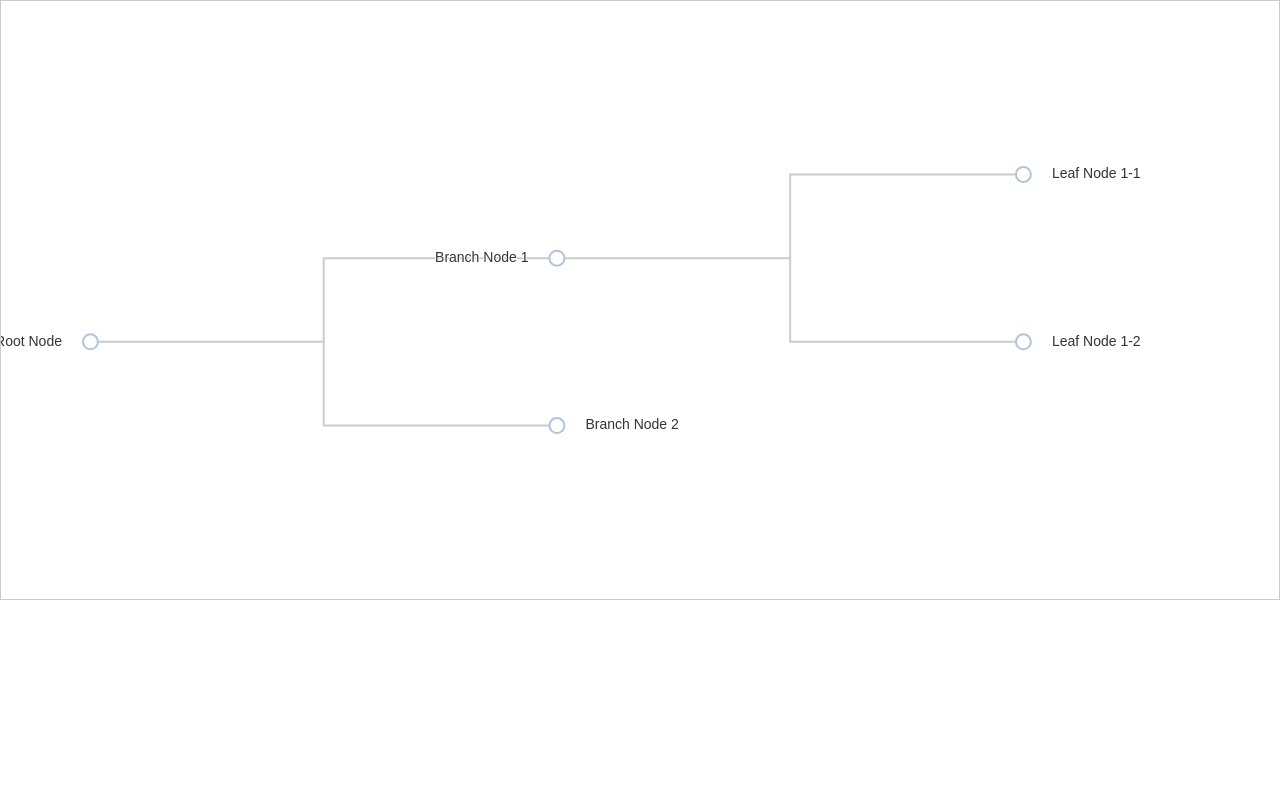
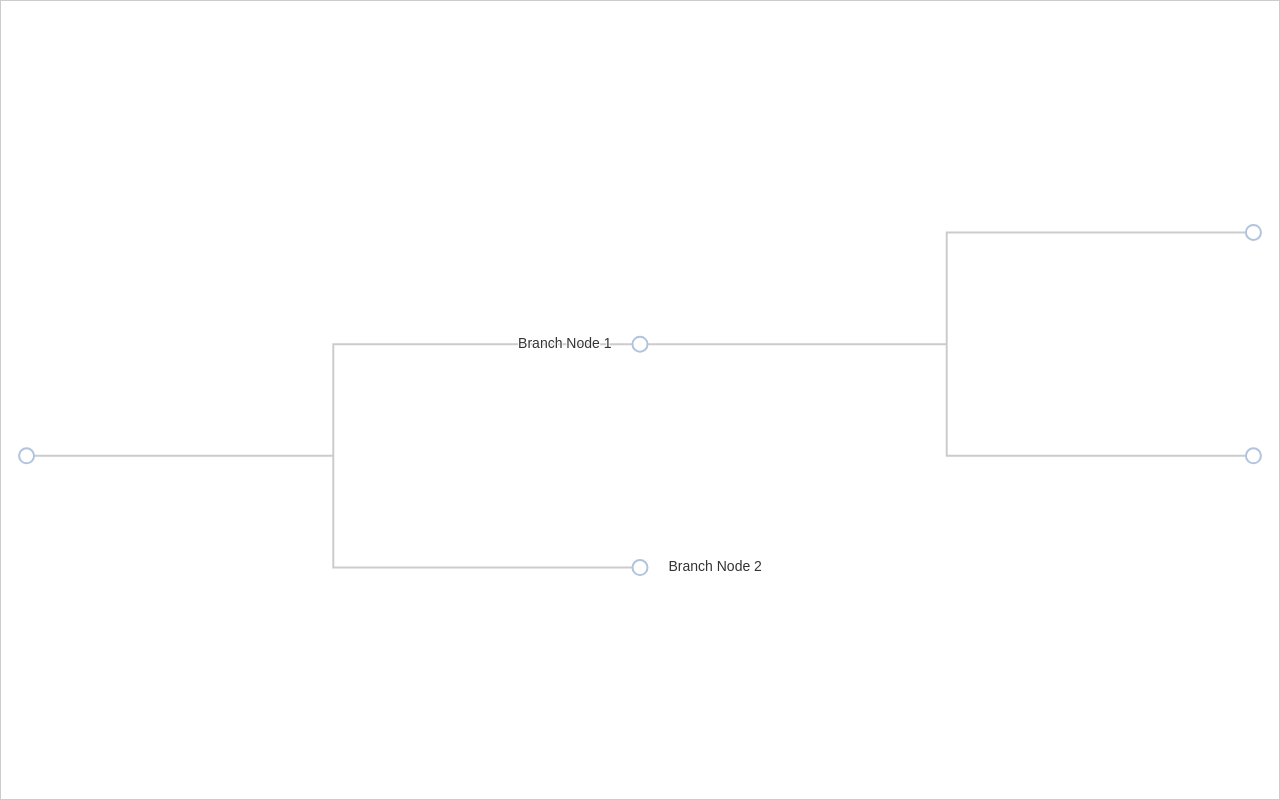
Before and after one commit to kingfadzi/n-assessment, a plain HTML site: page api/index.html in a window 1280 px wide. Drawn offline with Linux system fonts and the light colour scheme.

Commit message:
process tree

```diff
--- a/api/index.html
+++ b/api/index.html
@@ -1,5 +1,5 @@
 <!DOCTYPE html>
-<html style="height: 100%">
+<html style="height: 100%;">
 <head>
     <meta charset="utf-8">
     <title>ECharts Process Tree Example</title>
@@ -9,15 +9,15 @@
             margin: 0;
             padding: 0;
             width: 100%;
-            min-height: 100%;
+            height: 100%;
             overflow-x: hidden; /* Prevent horizontal scrolling */
             overflow-y: auto; /* Allow vertical scrolling if content overflows */
         }
 
         #main {
             width: 100%;
-            min-height: 600px; /* Set a minimum height */
-            height: auto; /* Allow the height to expand automatically based on content */
+            height: auto; /* Allow the height to adjust automatically based on content */
+            min-height: 100vh; /* Ensure at least the full viewport height */
             border: 1px solid #ccc; /* Optional: add a border for better visibility */
             box-sizing: border-box; /* Ensure padding and border are included in the height */
         }
@@ -52,9 +52,9 @@
                             type: 'tree',
                             data: data,  // Use the data fetched from the JSON file
                             top: '1%',
-                            left: '7%',
+                            left: '2%',
                             bottom: '1%',
-                            right: '20%',
+                            right: '2%',
                             symbolSize: 15, // Increase symbol size for better visibility
                             label: {
                                 position: 'left',
@@ -79,15 +79,15 @@
                             layout: 'orthogonal',  // Layout for better scrolling experience
                             lineStyle: {
                                 width: 2,
-                                curveness: 0.5,  // Adds curve to the lines for better spacing
+                                curveness: 0,  // Keep lines straight for orthogonal layout
                             },
                             itemStyle: {
                                 borderColor: '#ccc',  // Makes the connecting lines more visible
                                 borderWidth: 2,
                             },
                             nodePadding: 20,  // Adds padding between nodes (horizontal spacing)
-                            layerPadding: 120, // Increase spacing between layers (vertical spacing)
-                            edgeShape: 'polyline',  // This ensures better spacing and visibility
+                            layerPadding: 200, // Significantly increase spacing between layers (vertical spacing)
+                            edgeShape: 'polyline',  // Ensure clear and consistent connections
                         }
                     ]
                 };
```
